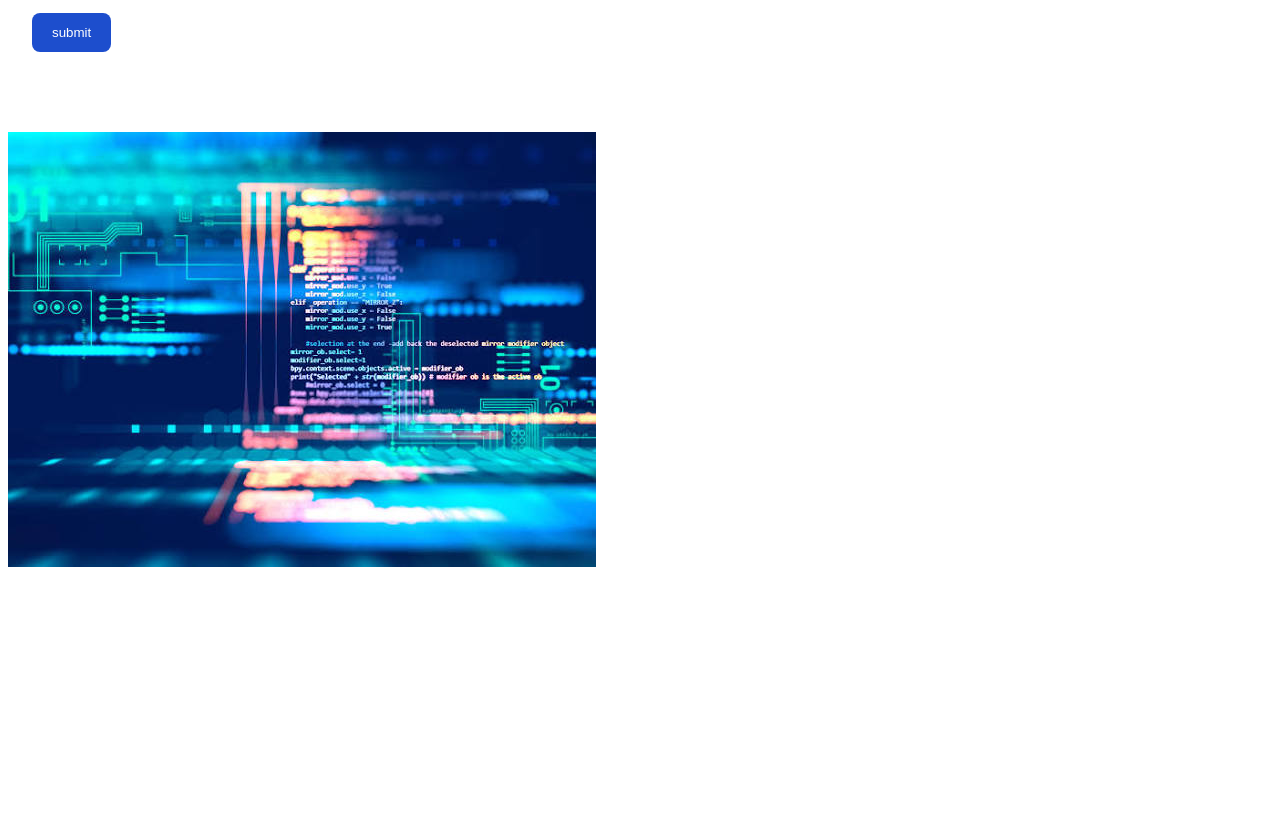
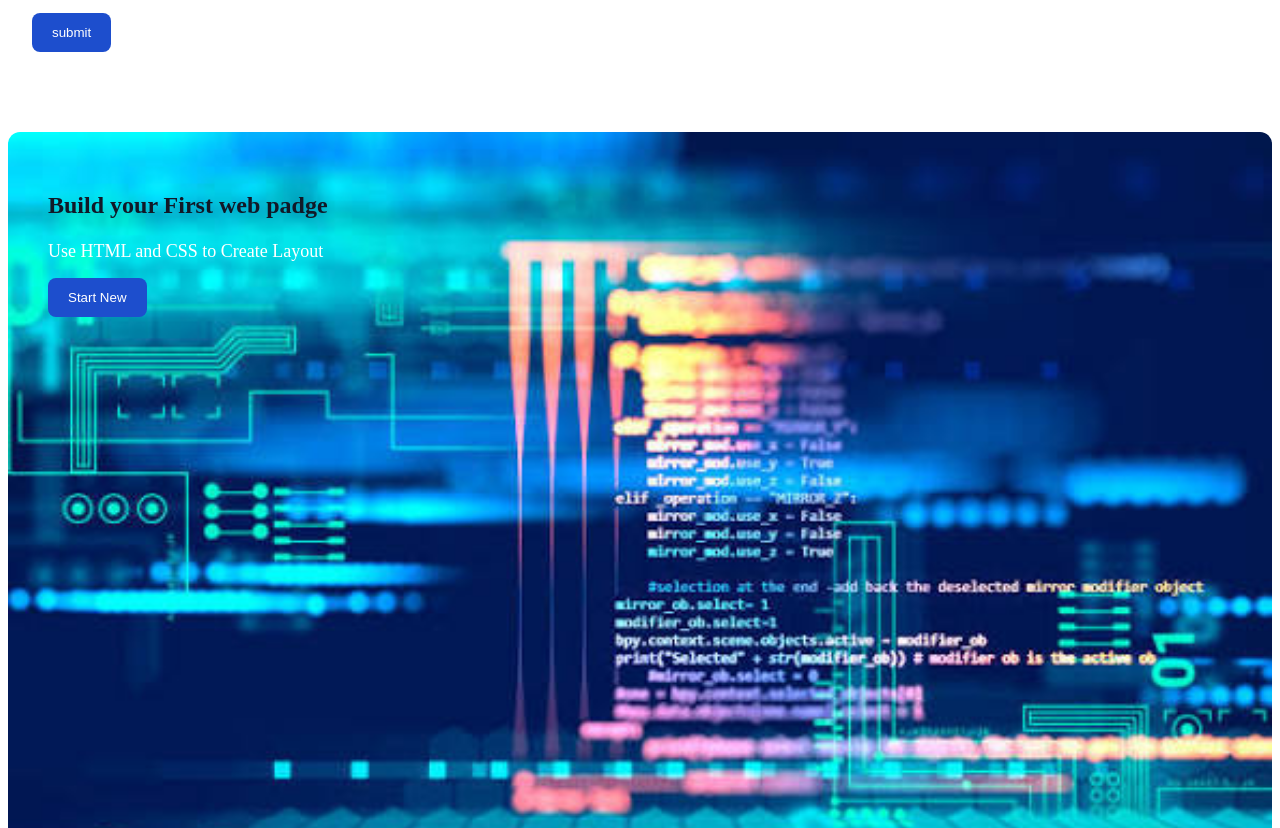
Before and after one commit to bo2584668-cmyk/Tofas-course, a plain HTML site: page index.html in a window 1280 px wide. Shown: the part 1383-2211 px from the top of the page. Before the commit the page ends 1962 px from the top, so only its background shows below. Drawn offline with Linux system fonts and the light colour scheme.

Commit message:
Update index.html

```diff
--- a/index.html
+++ b/index.html
@@ -57,7 +57,7 @@
             </form>
         </div>
     </section>
-<section>
+<section class="banner">
    <img src="coding.jpg" alt="coding">
    <div class="banner-text">
     <h2> Build your First web padge </h2>
```
